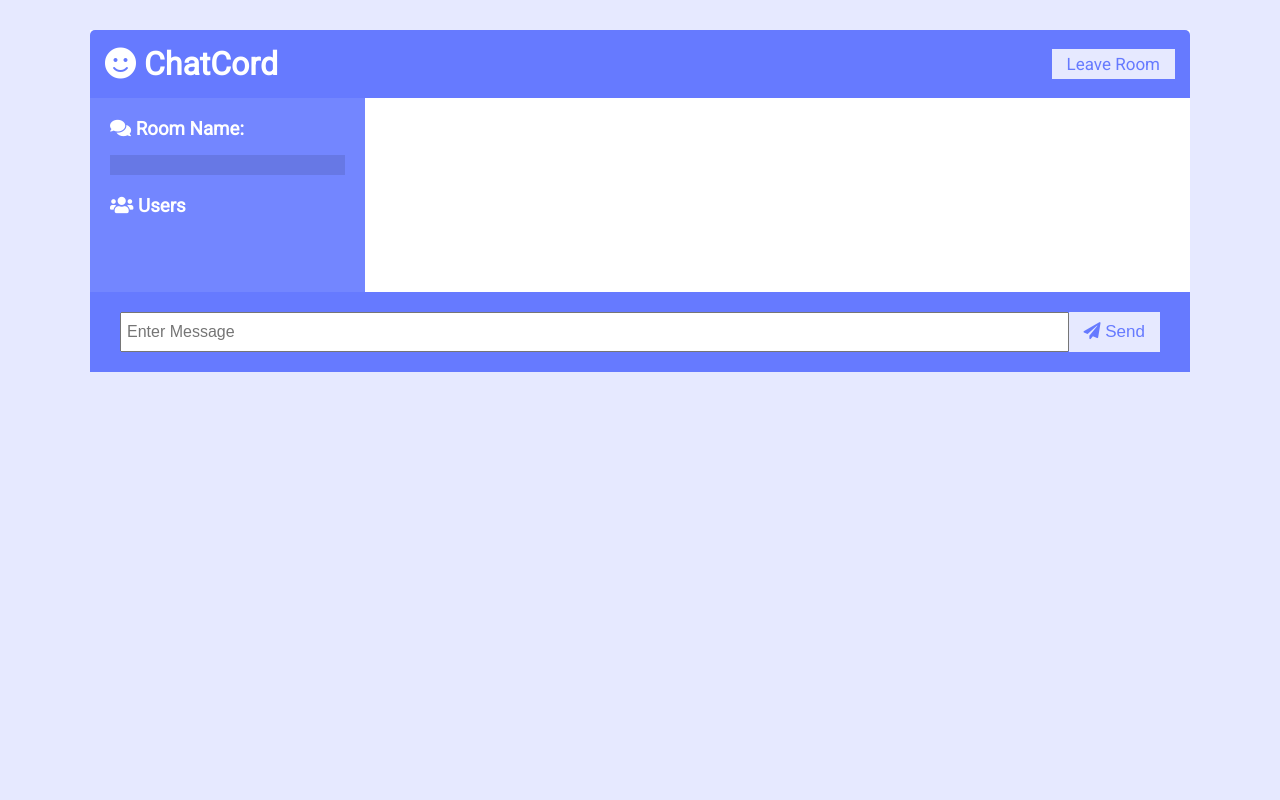
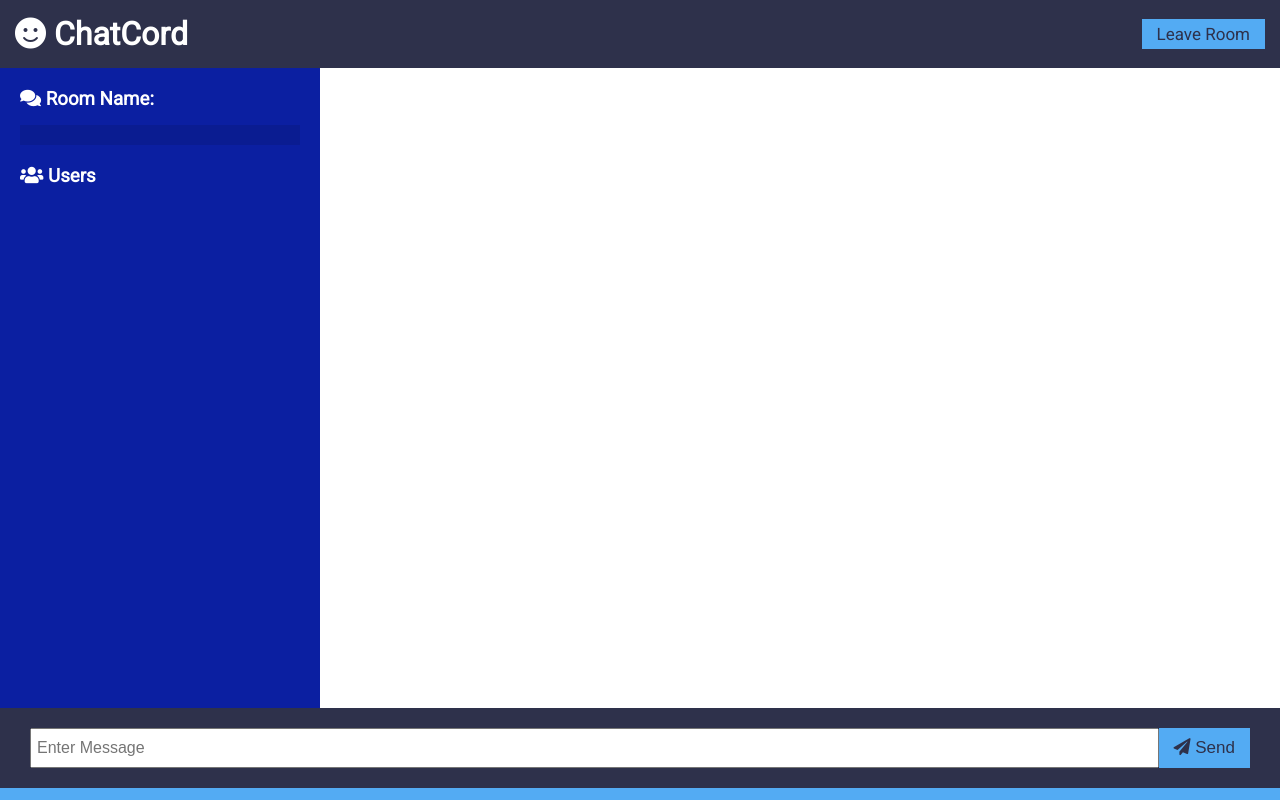
Before and after one commit to muhammadsiddiqbe/chat-with-socketio, a website: page public/chat.html in a window 1280 px wide. Drawn offline with nearby package versions, Linux system fonts and the light colour scheme; no server answers.

Commit message:
change some styles

```diff
--- a/public/css/style.css
+++ b/public/css/style.css
@@ -1,9 +1,9 @@
 @import url('https://fonts.googleapis.com/css?family=Roboto&display=swap');
 
 :root {
-	--dark-color-a: #667aff;
-	--dark-color-b: #7386ff;
-	--light-color: #e6e9ff;
+	--dark-color-a: #2e314b;
+	--dark-color-b: #0b1fa1;
+	--light-color: #53abf3;
 	--success-color: #5cb85c;
 	--error-color: #d9534f;
 }
@@ -15,10 +15,12 @@
 }
 
 body {
+	padding: 0;
 	font-family: 'Roboto', sans-serif;
 	font-size: 16px;
 	background: var(--light-color);
-	margin: 20px;
+	overflow: hidden;
+	/* margin: 20px; */
 }
 
 ul {
@@ -41,17 +43,17 @@ a {
 /* Chat Page */
 
 .chat-container {
-	max-width: 1100px;
+	max-width: 100%;
 	background: #fff;
-	margin: 30px auto;
+	margin: 0 auto;
 	overflow: hidden;
 }
 
 .chat-header {
 	background: var(--dark-color-a);
 	color: #fff;
-	border-top-left-radius: 5px;
-	border-top-right-radius: 5px;
+	/* border-top-left-radius: 5px;
+	border-top-right-radius: 5px; */
 	padding: 15px;
 	display: flex;
 	align-items: center;
@@ -61,6 +63,7 @@ a {
 .chat-main {
 	display: grid;
 	grid-template-columns: 1fr 3fr;
+	min-height: 80vh;
 }
 
 .chat-sidebar {
@@ -87,7 +90,8 @@ a {
 
 .chat-messages {
 	padding: 30px;
-	max-height: 500px;
+	padding-bottom: 0;
+	max-height: 600px;
 	overflow-y: scroll;
 }
 
@@ -187,3 +191,23 @@ a {
 		display: none;
 	}
 }
+
+::-webkit-scrollbar {
+  width: 10px;
+}
+
+/* Track */
+::-webkit-scrollbar-track {
+  background: var(--dark-color-a);
+}
+
+/* Handle */
+::-webkit-scrollbar-thumb {
+  background: var(--light-color);
+  border-radius: 25px;
+}
+
+/* Handle on hover */
+::-webkit-scrollbar-thumb:hover {
+  background: #555;
+}
```
